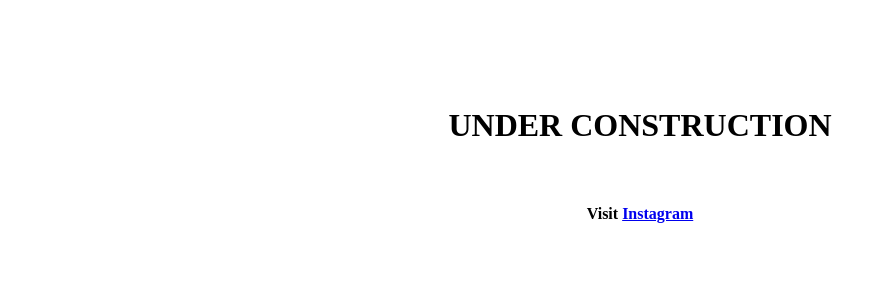
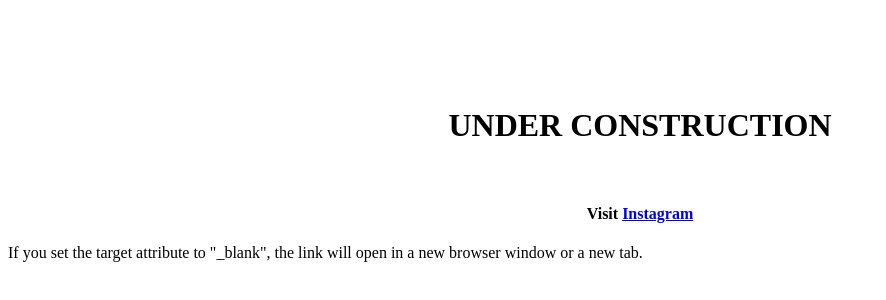
Before and after one commit to dimastrama/dimastrama.github.io, a plain HTML site: page index.html in a window 1280 px wide. Shown: the part 178-478 px from the top of the page, without its empty margins (0-886 px from the left). Drawn offline with Linux system fonts and the light colour scheme.

Commit message:
Update index.html

```diff
--- a/index.html
+++ b/index.html
@@ -7,5 +7,6 @@
   <center> <h1> UNDER CONSTRUCTION </H1> </center>
     <br>
     <center> <h4> Visit <a href="http://instagram.com/dimastrama" target="_blank"> Instagram </a> </H4> </center>
+  <p>If you set the target attribute to "_blank", the link will open in a new browser window or a new tab.</p>
 </body>
 </html>
```
